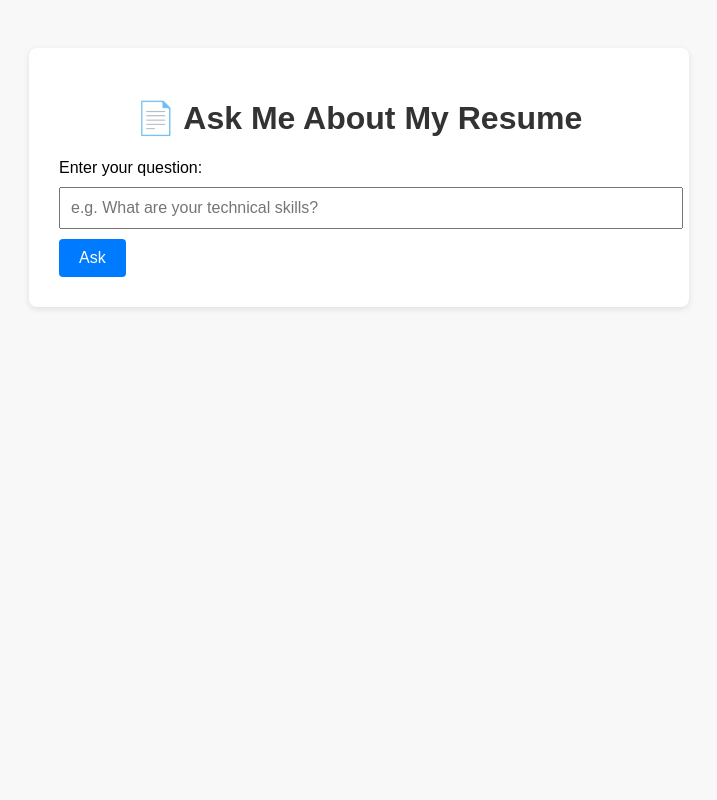
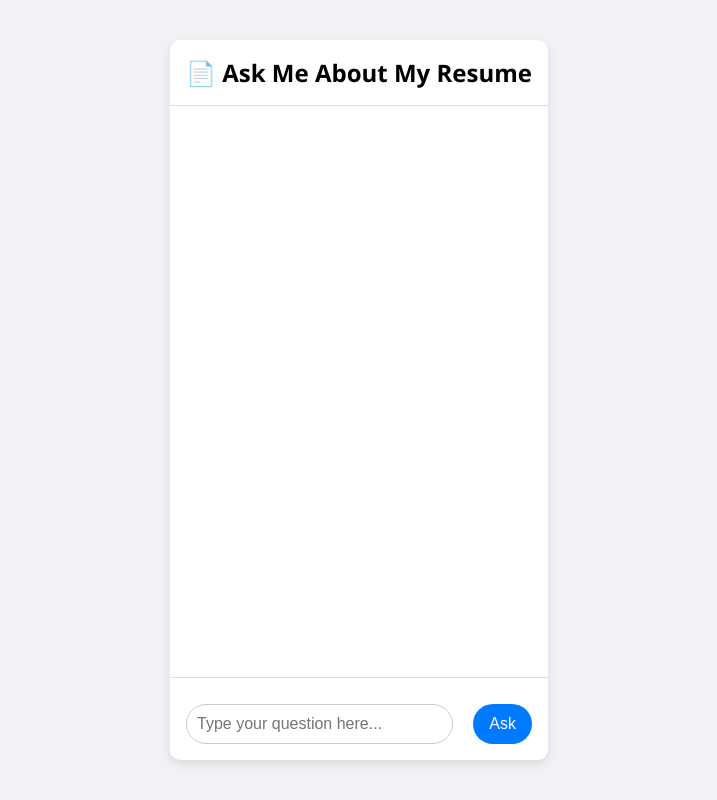
Before and after one commit to jamescheriyan/JC-Ai-Assistant, a Flask app: template templates/index.html in a window 1280 px wide. Shown: the whole page, without its empty margins (281-998 px from the left). Run offline with Flask 3, Linux system fonts and the light colour scheme; the template is opened without the code that fills it, so the values that code supplies are empty.

Commit message:
Update index.html

```diff
--- a/templates/index.html
+++ b/templates/index.html
@@ -1,31 +1,222 @@
 <!doctype html>
 <html>
 <head>
-  <title>Resume Q&A - James Cheriyan</title>
+  <title>Resume Chatbot - James Cheriyan</title>
   <style>
-    body { font-family: Arial, sans-serif; padding: 40px; background: #f8f8f8; }
-    .container { max-width: 600px; margin: auto; background: #fff; padding: 30px; border-radius: 8px; box-shadow: 0 2px 6px rgba(0,0,0,0.1); }
-    h1 { text-align: center; color: #333; }
-    input, textarea { width: 100%; padding: 10px; margin-top: 10px; font-size: 16px; }
-    button { margin-top: 10px; padding: 10px 20px; font-size: 16px; background: #007bff; color: white; border: none; border-radius: 4px; cursor: pointer; }
-    .answer { margin-top: 20px; background: #e9ecef; padding: 15px; border-radius: 6px; }
+    body {
+      font-family: 'Segoe UI', Tahoma, Geneva, Verdana, sans-serif;
+      background: #f0f2f5;
+      margin: 0; padding: 0;
+      display: flex;
+      flex-direction: column;
+      height: 100vh;
+    }
+    .container {
+      max-width: 600px;
+      margin: auto;
+      background: white;
+      border-radius: 10px;
+      box-shadow: 0 4px 10px rgba(0,0,0,0.1);
+      display: flex;
+      flex-direction: column;
+      height: 90vh;
+    }
+    header {
+      padding: 1rem;
+      font-size: 1.5rem;
+      font-weight: bold;
+      border-bottom: 1px solid #ddd;
+      text-align: center;
+    }
+    #chat-window {
+      flex: 1;
+      padding: 1rem;
+      overflow-y: auto;
+      display: flex;
+      flex-direction: column;
+      gap: 10px;
+    }
+    .message {
+      max-width: 80%;
+      padding: 12px 16px;
+      border-radius: 20px;
+      line-height: 1.4;
+      word-wrap: break-word;
+      white-space: pre-wrap;
+      box-shadow: 0 1px 3px rgba(0,0,0,0.1);
+    }
+    .user {
+      background: #007bff;
+      color: white;
+      align-self: flex-end;
+      border-bottom-right-radius: 0;
+    }
+    .bot {
+      background: #e5e5ea;
+      color: black;
+      align-self: flex-start;
+      border-bottom-left-radius: 0;
+    }
+    footer {
+      padding: 1rem;
+      border-top: 1px solid #ddd;
+      display: flex;
+      flex-direction: column;
+      gap: 10px;
+    }
+    #question-input {
+      padding: 10px;
+      font-size: 1rem;
+      flex-grow: 1;
+      border-radius: 20px;
+      border: 1px solid #ccc;
+      outline: none;
+      width: 100%;
+      box-sizing: border-box;
+    }
+    #ask-button {
+      background: #007bff;
+      color: white;
+      border: none;
+      padding: 10px 16px;
+      font-size: 1rem;
+      border-radius: 20px;
+      cursor: pointer;
+      margin-left: 10px;
+      transition: background-color 0.3s ease;
+    }
+    #ask-button:disabled {
+      background: #6c757d;
+      cursor: not-allowed;
+    }
+    .input-row {
+      display: flex;
+      gap: 10px;
+    }
+    .examples {
+      display: flex;
+      flex-wrap: wrap;
+      gap: 10px;
+    }
+    .example-btn {
+      background: #f1f3f5;
+      border: none;
+      border-radius: 15px;
+      padding: 8px 12px;
+      cursor: pointer;
+      font-size: 0.9rem;
+      color: #555;
+      transition: background-color 0.2s ease;
+    }
+    .example-btn:hover {
+      background-color: #007bff;
+      color: white;
+    }
+    .thinking {
+      font-style: italic;
+      color: #777;
+      margin-top: 5px;
+      align-self: flex-start;
+    }
   </style>
 </head>
 <body>
   <div class="container">
-    <h1>📄 Ask Me About My Resume</h1>
-    <form method="POST">
-      <label for="question">Enter your question:</label>
-      <input type="text" name="question" required placeholder="e.g. What are your technical skills?" />
-      <button type="submit">Ask</button>
-    </form>
+    <header>📄 Ask Me About My Resume</header>
 
-    {% if answer %}
-      <div class="answer">
-        <strong>Answer:</strong>
-        <p>{{ answer }}</p>
+    <div id="chat-window"></div>
+
+    <footer>
+      <div class="examples">
+        {% for question in starter_questions %}
+          <button class="example-btn" onclick="askQuestion('{{ question }}')">{{ question }}</button>
+        {% endfor %}
       </div>
-    {% endif %}
+
+      <div class="input-row">
+        <input type="text" id="question-input" placeholder="Type your question here..." autocomplete="off" />
+        <button id="ask-button" onclick="submitQuestion()">Ask</button>
+      </div>
+    </footer>
   </div>
+
+  <script>
+    const chatWindow = document.getElementById('chat-window');
+    const questionInput = document.getElementById('question-input');
+    const askButton = document.getElementById('ask-button');
+
+    let isThinking = false;
+
+    function addMessage(text, sender) {
+      const msgDiv = document.createElement('div');
+      msgDiv.classList.add('message', sender);
+      msgDiv.textContent = text;
+      chatWindow.appendChild(msgDiv);
+      chatWindow.scrollTop = chatWindow.scrollHeight;
+    }
+
+    function setThinking(on) {
+      if(on) {
+        addMessage("🤖 Thinking...", "bot");
+        isThinking = true;
+      } else {
+        // Remove last "Thinking..." message
+        let msgs = document.querySelectorAll('.message.bot');
+        for(let i = msgs.length - 1; i >= 0; i--) {
+          if(msgs[i].textContent === "🤖 Thinking...") {
+            msgs[i].remove();
+            break;
+          }
+        }
+        isThinking = false;
+      }
+    }
+
+    async function askQuestion(question) {
+      if(isThinking) return;
+      questionInput.value = question;
+      submitQuestion();
+    }
+
+    async function submitQuestion() {
+      const question = questionInput.value.trim();
+      if(!question) return;
+      addMessage(question, "user");
+      questionInput.value = "";
+      askButton.disabled = true;
+      setThinking(true);
+
+      try {
+        const response = await fetch('/ask', {
+          method: 'POST',
+          headers: {'Content-Type': 'application/json'},
+          body: JSON.stringify({question})
+        });
+
+        const data = await response.json();
+
+        setThinking(false);
+        askButton.disabled = false;
+
+        if(data.answer) {
+          addMessage(data.answer, "bot");
+        } else if(data.error) {
+          addMessage("Error: " + data.error, "bot");
+        }
+      } catch (e) {
+        setThinking(false);
+        askButton.disabled = false;
+        addMessage("Failed to get response. Try again later.", "bot");
+      }
+    }
+
+    // Optional: submit on Enter key
+    questionInput.addEventListener("keypress", function(e) {
+      if(e.key === "Enter") {
+        e.preventDefault();
+        submitQuestion();
+      }
+    });
+  </script>
 </body>
 </html>
```
